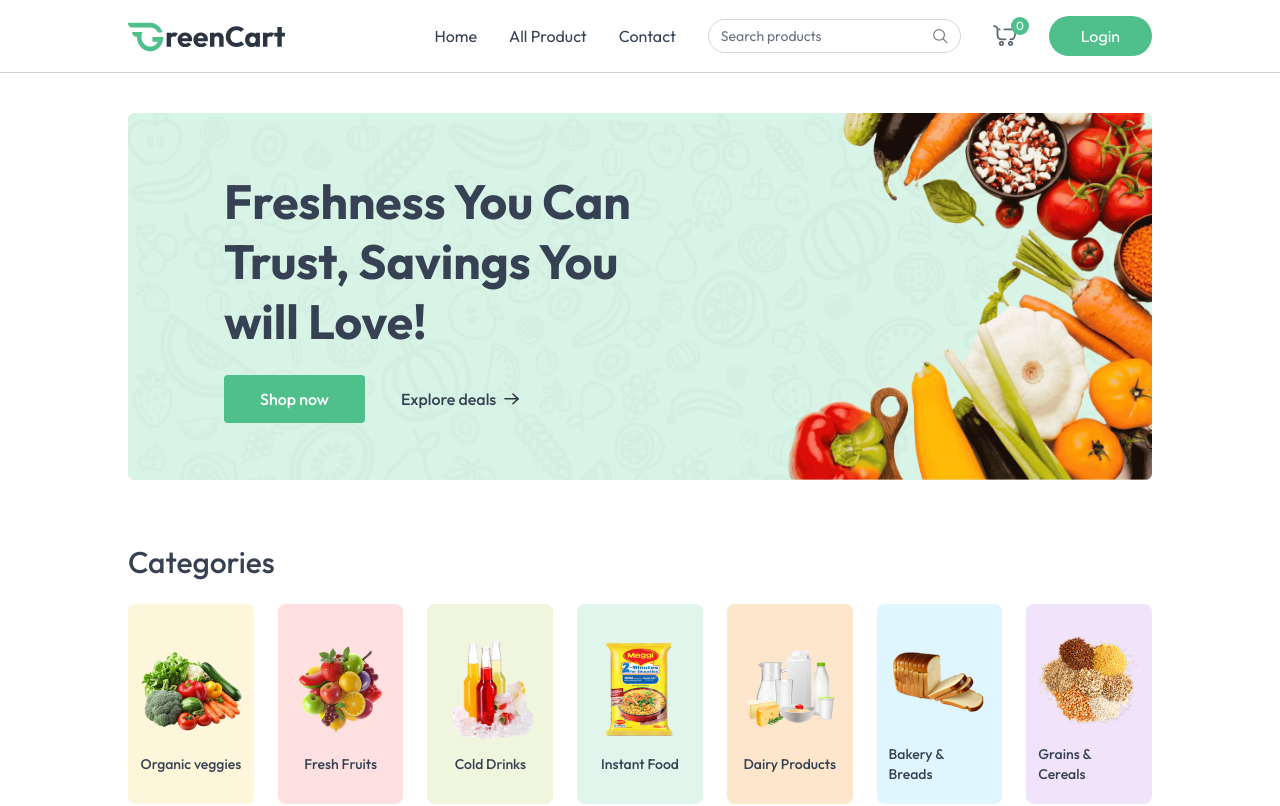
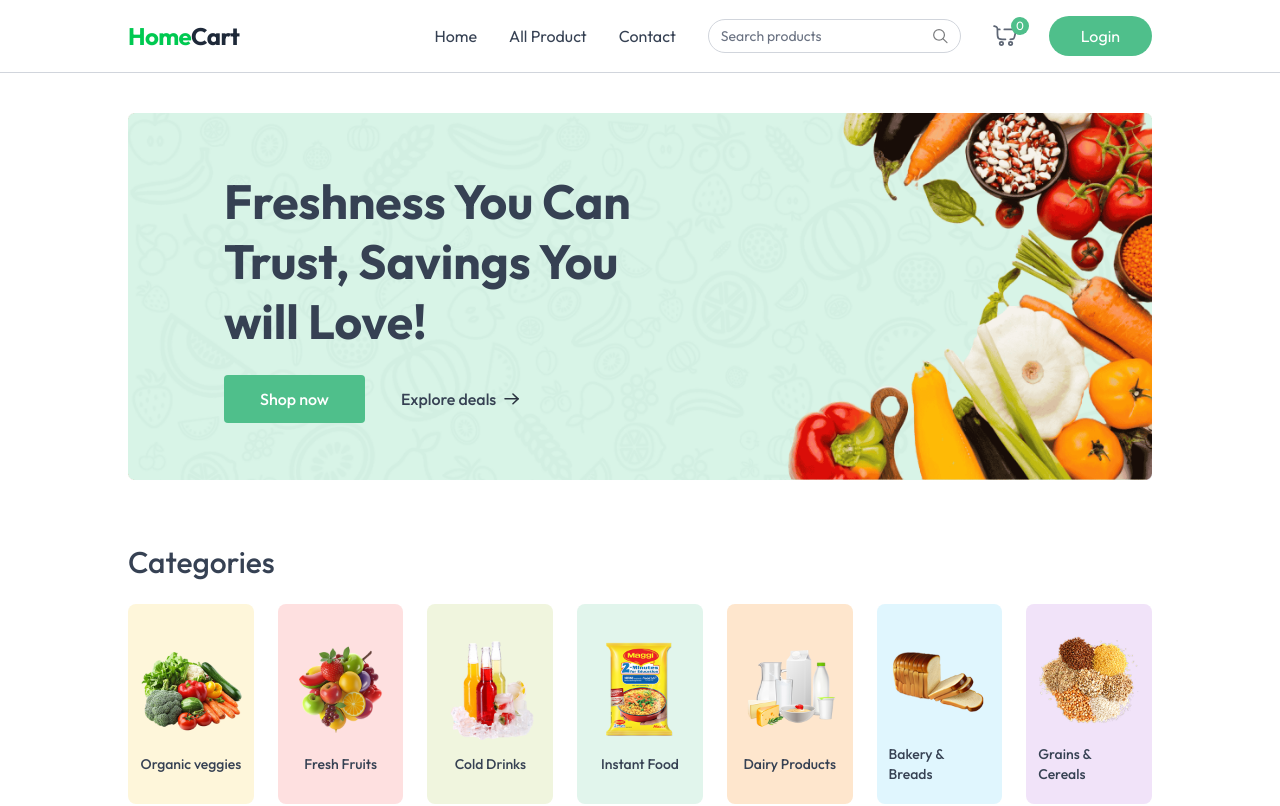
Before and after one commit to Rahulkr3201/Homecart, a React (Vite) app in the folder client/: page / in a window 1280 px wide. Shown: the top 806 px of the page. Built offline with nearby package versions, Linux system fonts and the light colour scheme; no server answers.

Commit message:
Update Navbar.jsx

```diff
--- a/client/src/components/Navbar.jsx
+++ b/client/src/components/Navbar.jsx
@@ -33,9 +33,13 @@ const Navbar = () => {
   return (
     <nav className="flex items-center justify-between px-6 md:px-16 lg:px-24 xl:px-32 py-4 border-b border-gray-300 bg-white relative transition-all">
 
-      <NavLink to='/' onClick={()=> setOpen(false)}>
-        <img className="h-9" src={assets.logo} alt="logo" />
-      </NavLink>
+<NavLink to='/' onClick={() => setOpen(false)} className="flex items-center">
+  <span className="text-2xl font-bold tracking-tight">
+    <span className="text-green-500">Home</span>
+    <span className="text-gray-800">Cart</span>
+  </span>
+</NavLink>
+
 
       <div className="hidden sm:flex items-center gap-8">
         <NavLink to='/'>Home</NavLink>
```
